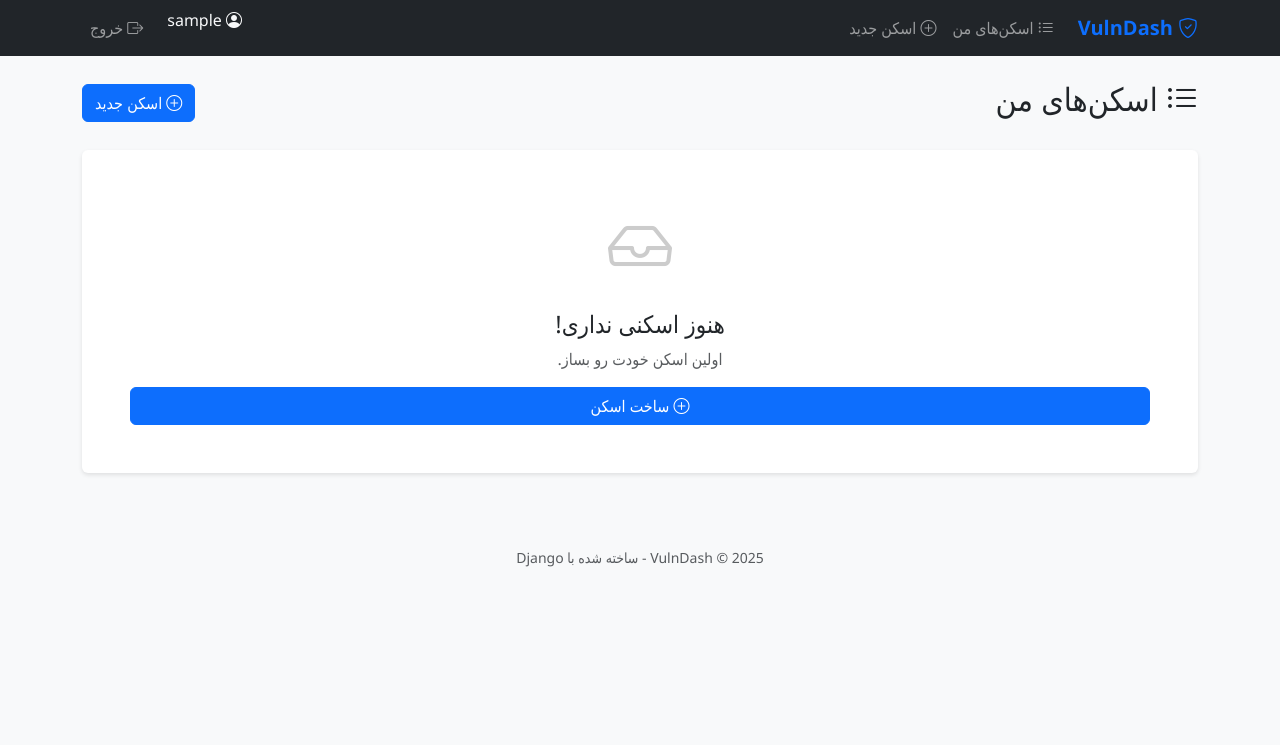
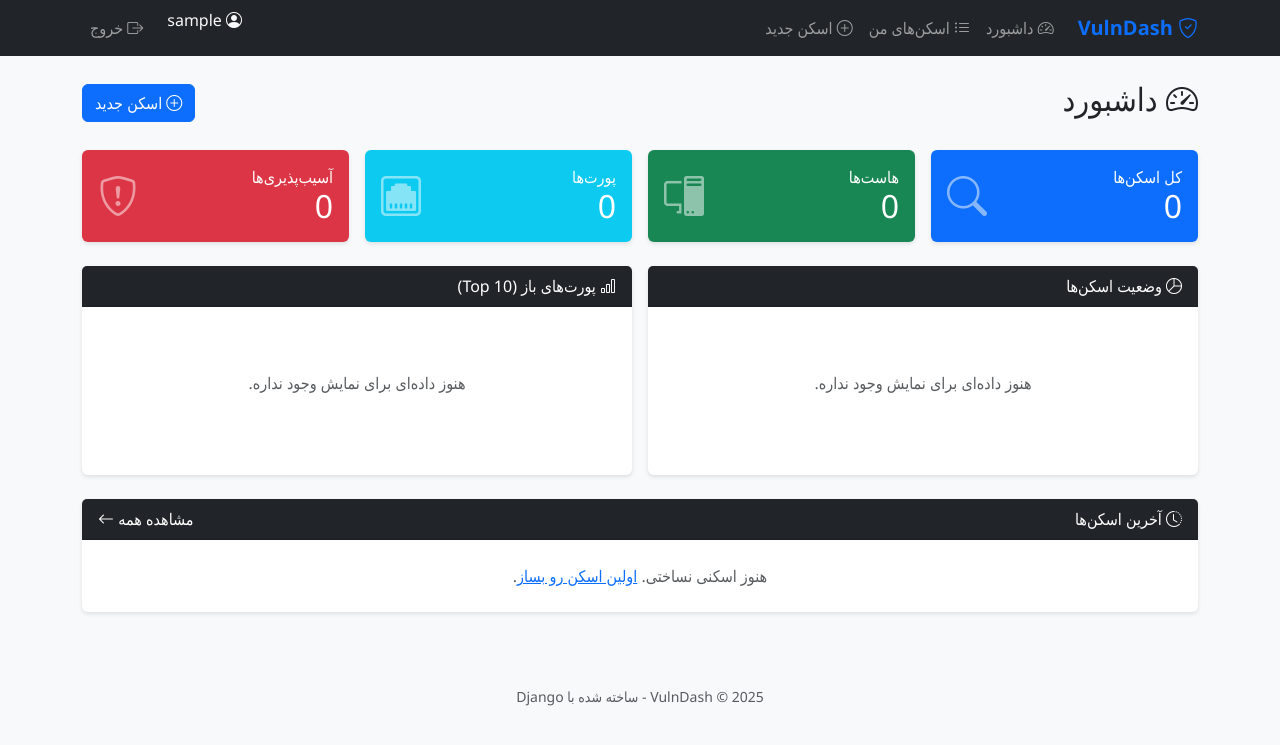
Before and after one commit to pm8118/vulndash, a Django app: page / in a window 1280 px wide. Shown: the top 745 px of the page. Run offline with Django 5.2, Linux system fonts and the light colour scheme; the visitor is signed in with stand-in values (Sample User, id 1); data that the repository does not hold is empty; parts of the project's set-up code (start-up, migrations or seed data) failed here and were passed over.

Commit message:
Add graphical dashboard with statistics and Chart.js charts

```diff
--- a/config/urls.py
+++ b/config/urls.py
@@ -3,5 +3,6 @@
 
 urlpatterns = [
     path('admin/', admin.site.urls),
-    path('', include('scanner.urls')),
+    path('', include('dashboard.urls')),
+    path('scans/', include('scanner.urls')),
 ]
--- /dev/null
+++ b/dashboard/templates/dashboard/index.html
@@ -0,0 +1,193 @@
+{% extends 'base.html' %}
+
+{% block title %}داشبورد - VulnDash{% endblock %}
+
+{% block content %}
+<div class="d-flex justify-content-between align-items-center mb-4">
+    <h2><i class="bi bi-speedometer2"></i> داشبورد</h2>
+    <a href="{% url 'scanner:scan_create' %}" class="btn btn-primary">
+        <i class="bi bi-plus-circle"></i> اسکن جدید
+    </a>
+</div>
+
+<!-- کارت‌های آماری -->
+<div class="row g-3 mb-4">
+    <div class="col-md-3">
+        <div class="card text-white bg-primary h-100">
+            <div class="card-body">
+                <div class="d-flex justify-content-between align-items-center">
+                    <div>
+                        <h6 class="card-title mb-0">کل اسکن‌ها</h6>
+                        <h2 class="mb-0">{{ total_scans }}</h2>
+                    </div>
+                    <i class="bi bi-search" style="font-size: 2.5rem; opacity: 0.5;"></i>
+                </div>
+            </div>
+        </div>
+    </div>
+    <div class="col-md-3">
+        <div class="card text-white bg-success h-100">
+            <div class="card-body">
+                <div class="d-flex justify-content-between align-items-center">
+                    <div>
+                        <h6 class="card-title mb-0">هاست‌ها</h6>
+                        <h2 class="mb-0">{{ total_hosts }}</h2>
+                    </div>
+                    <i class="bi bi-pc-display" style="font-size: 2.5rem; opacity: 0.5;"></i>
+                </div>
+            </div>
+        </div>
+    </div>
+    <div class="col-md-3">
+        <div class="card text-white bg-info h-100">
+            <div class="card-body">
+                <div class="d-flex justify-content-between align-items-center">
+                    <div>
+                        <h6 class="card-title mb-0">پورت‌ها</h6>
+                        <h2 class="mb-0">{{ total_ports }}</h2>
+                    </div>
+                    <i class="bi bi-ethernet" style="font-size: 2.5rem; opacity: 0.5;"></i>
+                </div>
+            </div>
+        </div>
+    </div>
+    <div class="col-md-3">
+        <div class="card text-white bg-danger h-100">
+            <div class="card-body">
+                <div class="d-flex justify-content-between align-items-center">
+                    <div>
+                        <h6 class="card-title mb-0">آسیب‌پذیری‌ها</h6>
+                        <h2 class="mb-0">{{ total_vulns }}</h2>
+                    </div>
+                    <i class="bi bi-shield-exclamation" style="font-size: 2.5rem; opacity: 0.5;"></i>
+                </div>
+            </div>
+        </div>
+    </div>
+</div>
+
+<!-- نمودارها -->
+<div class="row g-3 mb-4">
+    <div class="col-md-6">
+        <div class="card h-100">
+            <div class="card-header bg-dark text-white">
+                <i class="bi bi-pie-chart"></i> وضعیت اسکن‌ها
+            </div>
+            <div class="card-body">
+                {% if status_data %}
+                <canvas id="statusChart"></canvas>
+                {% else %}
+                <p class="text-muted text-center py-5">هنوز داده‌ای برای نمایش وجود نداره.</p>
+                {% endif %}
+            </div>
+        </div>
+    </div>
+    <div class="col-md-6">
+        <div class="card h-100">
+            <div class="card-header bg-dark text-white">
+                <i class="bi bi-bar-chart"></i> پورت‌های باز (Top 10)
+            </div>
+            <div class="card-body">
+                {% if service_data %}
+                <canvas id="serviceChart"></canvas>
+                {% else %}
+                <p class="text-muted text-center py-5">هنوز داده‌ای برای نمایش وجود نداره.</p>
+                {% endif %}
+            </div>
+        </div>
+    </div>
+</div>
+
+<!-- آخرین اسکن‌ها -->
+<div class="card">
+    <div class="card-header bg-dark text-white d-flex justify-content-between">
+        <span><i class="bi bi-clock-history"></i> آخرین اسکن‌ها</span>
+        <a href="{% url 'scanner:scan_list' %}" class="text-white text-decoration-none">
+            مشاهده همه <i class="bi bi-arrow-left"></i>
+        </a>
+    </div>
+    <div class="card-body p-0">
+        {% if recent_scans %}
+        <table class="table table-hover mb-0">
+            <thead>
+                <tr>
+                    <th>#</th>
+                    <th>هدف</th>
+                    <th>وضعیت</th>
+                    <th>زمان</th>
+                </tr>
+            </thead>
+            <tbody>
+                {% for scan in recent_scans %}
+                <tr>
+                    <td>{{ scan.id }}</td>
+                    <td><code>{{ scan.target }}</code></td>
+                    <td>
+                        <span class="status-{{ scan.status }}">
+                            {{ scan.get_status_display }}
+                        </span>
+                    </td>
+                    <td>{{ scan.started_at|date:"Y/m/d H:i" }}</td>
+                </tr>
+                {% endfor %}
+            </tbody>
+        </table>
+        {% else %}
+        <p class="text-muted text-center py-4 mb-0">
+            هنوز اسکنی نساختی. <a href="{% url 'scanner:scan_create' %}">اولین اسکن رو بساز</a>.
+        </p>
+        {% endif %}
+    </div>
+</div>
+{% endblock %}
+
+{% block extra_js %}
+<script src="https://cdn.jsdelivr.net/npm/chart.js@4.4.0/dist/chart.umd.min.js"></script>
+<script>
+{% if status_data %}
+// نمودار دایره‌ای وضعیت اسکن‌ها
+const statusCtx = document.getElementById('statusChart');
+new Chart(statusCtx, {
+    type: 'doughnut',
+    data: {
+        labels: {{ status_labels|safe }},
+        datasets: [{
+            data: {{ status_data|safe }},
+            backgroundColor: ['#ffc107', '#0dcaf0', '#198754', '#dc3545'],
+        }]
+    },
+    options: {
+        responsive: true,
+        plugins: {
+            legend: { position: 'bottom' }
+        }
+    }
+});
+{% endif %}
+
+{% if service_data %}
+// نمودار میله‌ای سرویس‌ها
+const serviceCtx = document.getElementById('serviceChart');
+new Chart(serviceCtx, {
+    type: 'bar',
+    data: {
+        labels: {{ service_labels|safe }},
+        datasets: [{
+            label: 'تعداد',
+            data: {{ service_data|safe }},
+            backgroundColor: '#0d6efd',
+        }]
+    },
+    options: {
+        responsive: true,
+        plugins: {
+            legend: { display: false }
+        },
+        scales: {
+            y: { beginAtZero: true, ticks: { stepSize: 1 } }
+        }
+    }
+});
+{% endif %}
+</script>
+{% endblock %}
--- /dev/null
+++ b/dashboard/urls.py
@@ -0,0 +1,8 @@
+from django.urls import path
+from . import views
+
+app_name = 'dashboard'
+
+urlpatterns = [
+    path('', views.DashboardView.as_view(), name='index'),
+]
--- a/dashboard/views.py
+++ b/dashboard/views.py
@@ -1,3 +1,54 @@
-from django.shortcuts import render
+from django.views.generic import TemplateView
+from django.contrib.auth.mixins import LoginRequiredMixin
+from django.db.models import Count, Q
+from scanner.models import Scan, Host, Port, Vulnerability
 
-# Create your views here.
+
+class DashboardView(LoginRequiredMixin, TemplateView):
+    """داشبورد اصلی با آمار و نمودار"""
+    template_name = 'dashboard/index.html'
+
+    def get_context_data(self, **kwargs):
+        context = super().get_context_data(**kwargs)
+        user = self.request.user
+
+        # اسکن‌های کاربر
+        user_scans = Scan.objects.filter(user=user)
+        scan_ids = user_scans.values_list('id', flat=True)
+
+        # آمار کلی
+        context['total_scans'] = user_scans.count()
+        context['total_hosts'] = Host.objects.filter(scan_id__in=scan_ids).count()
+        context['total_ports'] = Port.objects.filter(host__scan_id__in=scan_ids).count()
+        context['total_vulns'] = Vulnerability.objects.filter(port__host__scan_id__in=scan_ids).count()
+
+        # آمار وضعیت اسکن‌ها (برای نمودار دایره‌ای)
+        status_counts = user_scans.values('status').annotate(count=Count('id'))
+        context['status_labels'] = []
+        context['status_data'] = []
+        status_map = {
+            'pending': 'در انتظار',
+            'running': 'در حال اجرا',
+            'completed': 'تکمیل شده',
+            'failed': 'ناموفق',
+        }
+        for item in status_counts:
+            context['status_labels'].append(status_map.get(item['status'], item['status']))
+            context['status_data'].append(item['count'])
+
+        # آمار پورت‌های باز (برای نمودار میله‌ای)
+        top_services = (
+            Port.objects
+            .filter(host__scan_id__in=scan_ids)
+            .exclude(service='')
+            .values('service')
+            .annotate(count=Count('id'))
+            .order_by('-count')[:10]
+        )
+        context['service_labels'] = [s['service'] for s in top_services]
+        context['service_data'] = [s['count'] for s in top_services]
+
+        # ۵ اسکن آخر
+        context['recent_scans'] = user_scans.order_by('-started_at')[:5]
+
+        return context
--- a/scanner/views.py
+++ b/scanner/views.py
@@ -25,7 +25,6 @@
     form_class = ScanForm
     template_name = 'scanner/scan_create.html'
     success_url = reverse_lazy('scanner:scan_list')
-
     def form_valid(self, form):
         form.instance.user = self.request.user
         form.instance.status = 'pending'
--- a/templates/base.html
+++ b/templates/base.html
@@ -29,7 +29,7 @@
 
 <nav class="navbar navbar-expand-lg navbar-dark bg-dark">
     <div class="container">
-        <a class="navbar-brand" href="{% url 'scanner:scan_list' %}">
+        <a class="navbar-brand" href="{% url 'dashboard:index' %}">
             <i class="bi bi-shield-check"></i> VulnDash
         </a>
         <button class="navbar-toggler" type="button" data-bs-toggle="collapse" data-bs-target="#navbarNav">
@@ -38,6 +38,11 @@
         <div class="collapse navbar-collapse" id="navbarNav">
             <ul class="navbar-nav me-auto">
                 {% if user.is_authenticated %}
+                <li class="nav-item">
+                    <a class="nav-link" href="{% url 'dashboard:index' %}">
+                        <i class="bi bi-speedometer2"></i> داشبورد
+                    </a>
+                </li>
                 <li class="nav-item">
                     <a class="nav-link" href="{% url 'scanner:scan_list' %}">
                         <i class="bi bi-list-ul"></i> اسکن‌های من
@@ -92,5 +97,6 @@
 </footer>
 
 <script src="https://cdn.jsdelivr.net/npm/bootstrap@5.3.2/dist/js/bootstrap.bundle.min.js"></script>
+{% block extra_js %}{% endblock %}
 </body>
 </html>
```
